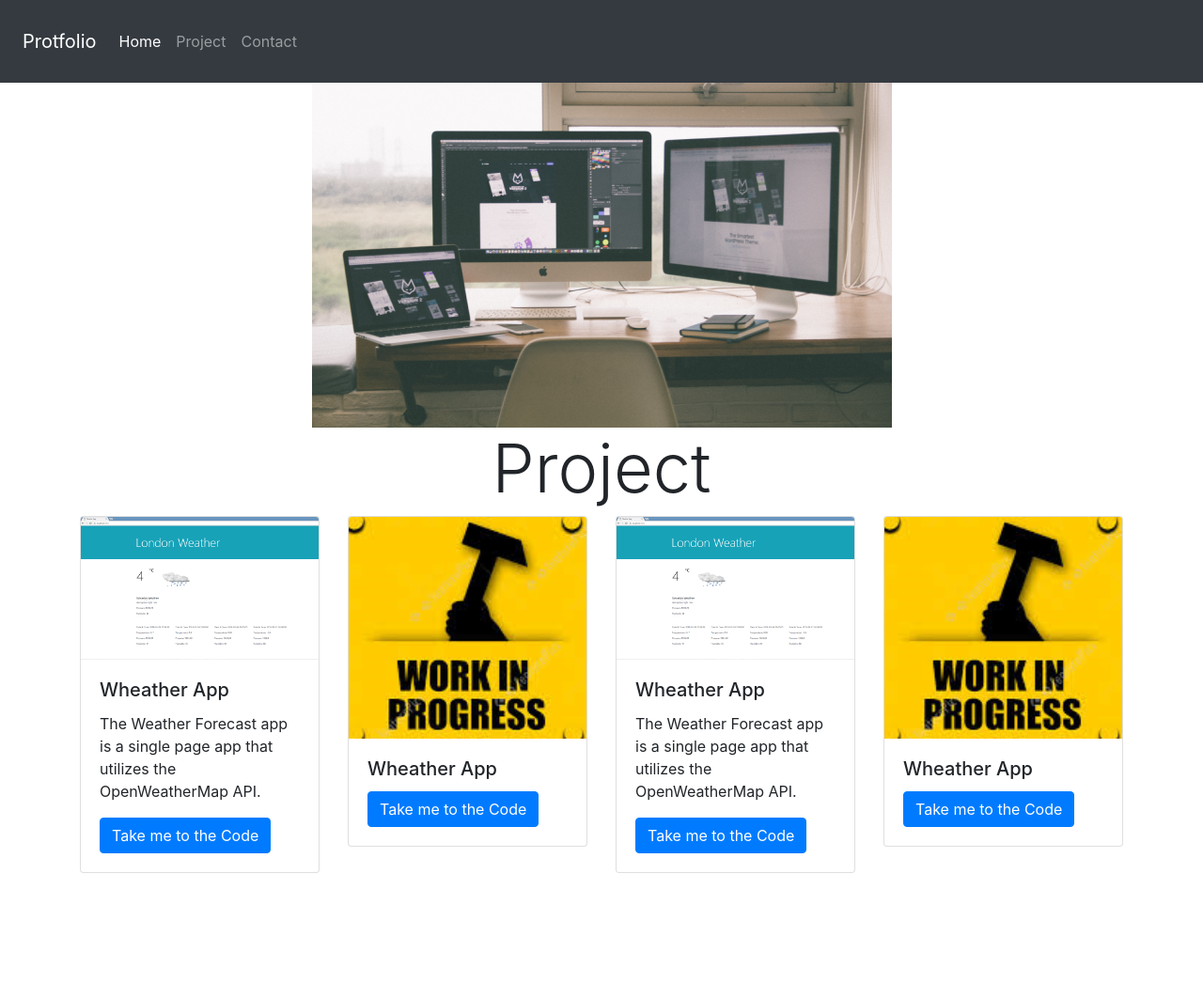
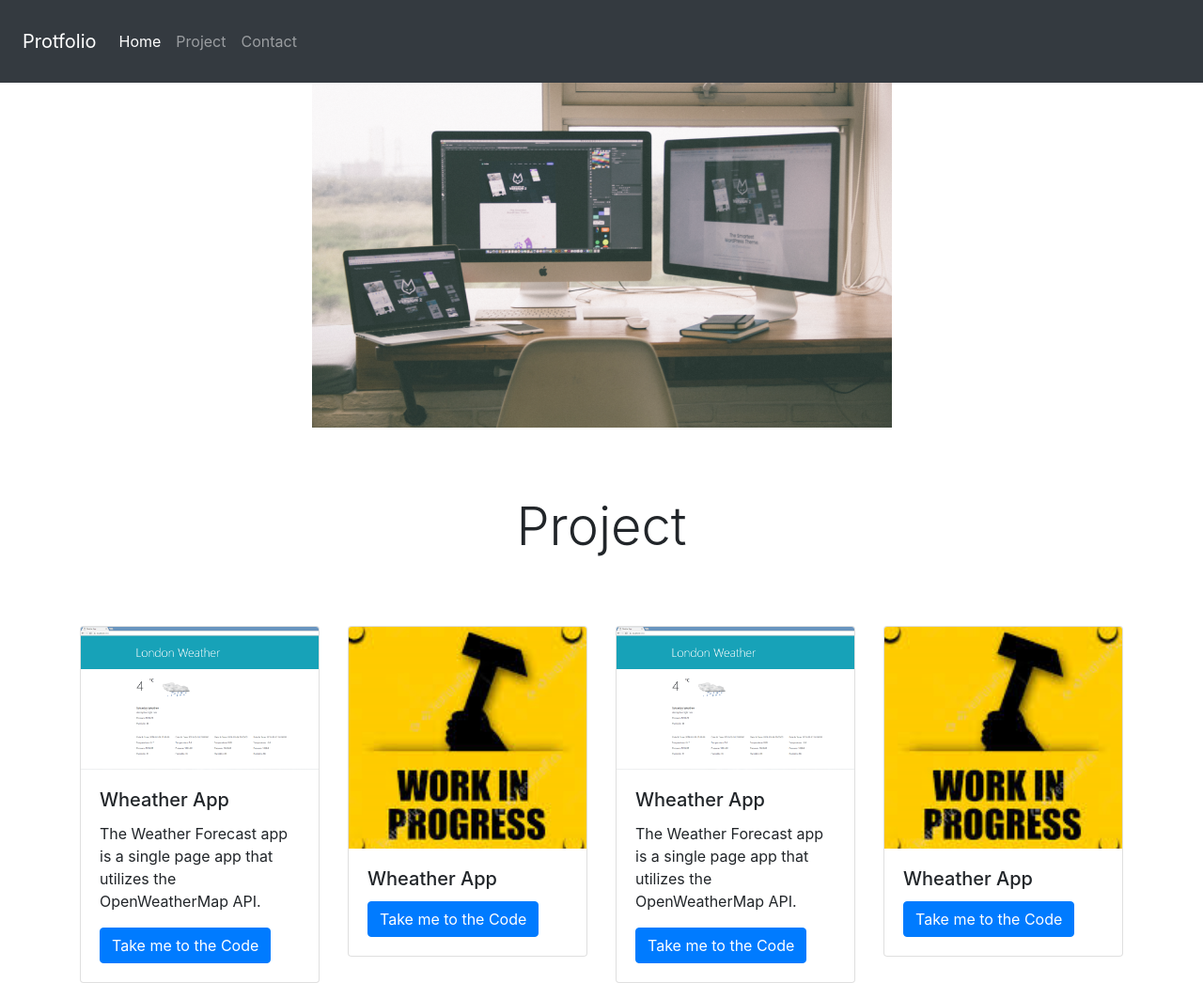
Before and after one commit to Michealtesfay/portfolioMT, a website: page public/index.html in a window 1280 px wide. Shown: the whole page at 94% size. Before the commit the page ends 929 px from the top, so only its background shows below. Drawn offline with nearby package versions, Linux system fonts and the light colour scheme.

Commit message:
linked project nav

```diff
--- a/public/index.html
+++ b/public/index.html
@@ -29,7 +29,7 @@
                   <a class="nav-link" href="#">Home <span class="sr-only">(current)</span></a>
                 </li>
                 <li class="nav-item">
-                  <a class="nav-link" href="#">Project</a>
+                  <a class="nav-link" href="#Project">Project</a>
                 </li>
                 <li class="nav-item">
                   <a class="nav-link " href="#">Contact</a>
@@ -42,9 +42,10 @@
   <img src="img/proto.png"  class="img-circle" alt="protfoli">
   </div>
 
-<div class="text-center">
-  <h1 class="display-3"> Project</h1>
-</div>
+
+  <h2 class="display-4 text-center py-5 my-4"> Project</h2>
+  <a name="Project"></a>
+
 
       <div class="container">
 
```
